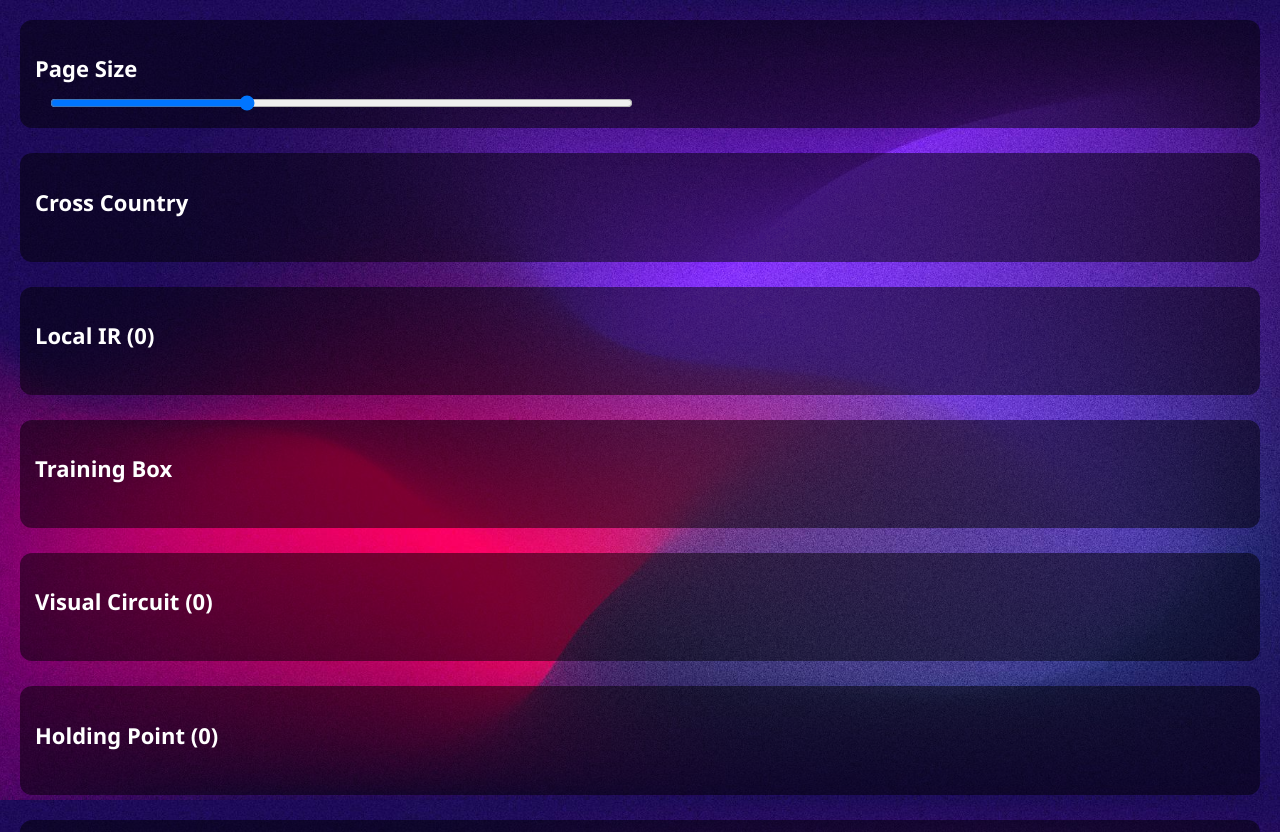
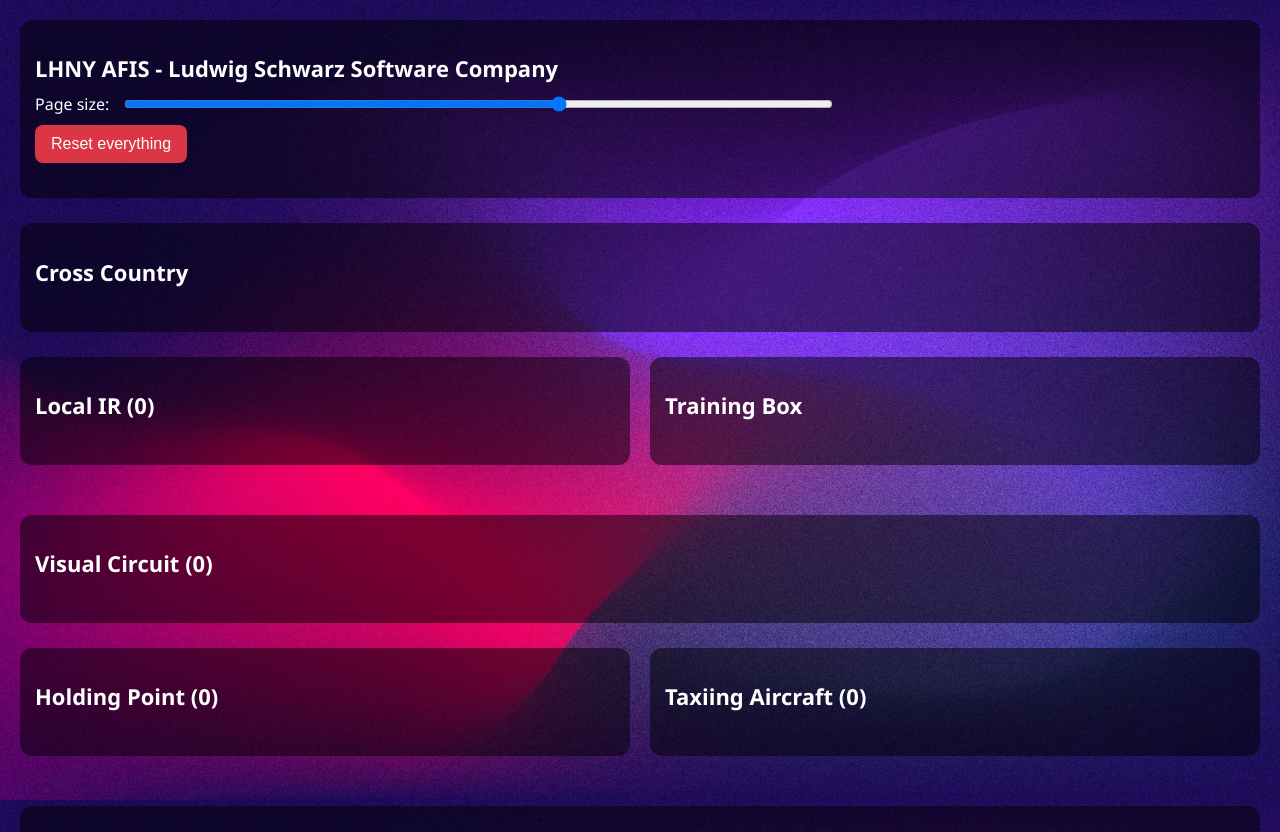
Before and after one commit to fepatrik/LHNY-AFIS, a Next.js app: page / in a window 1280 px wide. Shown: the top 832 px of the page. Built offline with nearby package versions, Linux system fonts and the light colour scheme.

Commit message:
Layout revision

```diff
--- a/components/AfisProgram.tsx
+++ b/components/AfisProgram.tsx
@@ -3,20 +3,82 @@
 import React, { useState, useEffect } from "react";
 
 const AfisProgram = () => {
-  const [taxiing, setTaxiing] = useState<string[]>([]);
-  const [holdingPoint, setHoldingPoint] = useState<string[]>([]);
-  const [visualCircuit, setVisualCircuit] = useState<string[]>([]);
-  const [trainingBox, setTrainingBox] = useState<{ [key: string]: string }>({});
-  const [crossCountry, setCrossCountry] = useState<string[]>([]);
-  const [apron, setApron] = useState(["TUR", "TUP", "TUQ", "BEC", "BED", "BEZ", "BJD", "BAK", "BFI", "BFJ", "BJC", "BFK", "BEY", "BFE", "BIY", "SKV", "SJK", "SUK", "PPL", "BAF", "SLW"]);
+  const [taxiing, setTaxiing] = useState<string[]>(() => JSON.parse(localStorage.getItem('taxiing') || '[]'));
+  const [holdingPoint, setHoldingPoint] = useState<string[]>(() => JSON.parse(localStorage.getItem('holdingPoint') || '[]'));
+  const [visualCircuit, setVisualCircuit] = useState<string[]>(() => JSON.parse(localStorage.getItem('visualCircuit') || '[]'));
+  const [trainingBox, setTrainingBox] = useState<{ [key: string]: string }>(() => JSON.parse(localStorage.getItem('trainingBox') || '{}'));
+  const [crossCountry, setCrossCountry] = useState<string[]>(() => JSON.parse(localStorage.getItem('crossCountry') || '[]'));
+  const [apron, setApron] = useState(() => JSON.parse(localStorage.getItem('apron') || '["TUR", "TUP", "TUQ", "BEC", "BED", "BEZ", "BJD", "BAK", "BFI", "BFJ", "BJC", "BFK", "BEY", "BFE", "BIY", "SKV", "SJK", "SUK", "PPL", "BAF", "SLW"]'));
   const [newReg, setNewReg] = useState<string>("");
-  const [localIR, setLocalIR] = useState<string[]>([]);
-  const [localIRDetails, setLocalIRDetails] = useState<{ [key: string]: { procedure: string; height: string; clearance: string } }>({});
+  const [localIR, setLocalIR] = useState<string[]>(() => JSON.parse(localStorage.getItem('localIR') || '[]'));
+  const [localIRDetails, setLocalIRDetails] = useState<{ [key: string]: { procedure: string; height: string; clearance: string } }>(() => JSON.parse(localStorage.getItem('localIRDetails') || '{}'));
   const [isModalOpen, setIsModalOpen] = useState<boolean>(false);
   const [selectedAircraft, setSelectedAircraft] = useState<string>("");
-  const [crossCountryFrequency, setCrossCountryFrequency] = useState<{ [key: string]: boolean }>({});
-  const [timestamps, setTimestamps] = useState<{ [key: string]: { takeoff?: string; landed?: string } }>({});
-const [uiScale, setUiScale] = useState<number>(1); // New state for UI scaling
+  const [crossCountryFrequency, setCrossCountryFrequency] = useState<{ [key: string]: boolean }>(() => JSON.parse(localStorage.getItem('crossCountryFrequency') || '{}'));
+  const [timestamps, setTimestamps] = useState<{ [key: string]: { takeoff?: string; landed?: string } }>(() => JSON.parse(localStorage.getItem('timestamps') || '{}'));
+  const [uiScale, setUiScale] = useState<number>(() => parseFloat(localStorage.getItem('uiScale') || '1'));
+
+
+const moveToLocalIRFromTrainingBox = (reg: string) => {
+  setTrainingBox((prev) => {
+    const updatedTrainingBox = { ...prev };
+    delete updatedTrainingBox[reg]; // Remove from Training Box
+    return updatedTrainingBox;
+  });
+
+
+  setLocalIR((prev) => [...prev, reg]); // Add to Local IR
+  setLocalIRDetails((prev) => ({
+    ...prev,
+    [reg]: { procedure: "---", height: "", clearance: "" } // Initialize details
+  }));
+};
+
+const Section: React.FC<{ title: string; children: React.ReactNode }> = ({ title, children }) => (
+  <div style={{ backgroundColor: "rgba(0, 0, 0, 0.5)", borderRadius: "12px", padding: "15px", marginBottom: "25px", flex: 1, fontFamily: "'Segoe UI', Tahoma, Geneva, Verdana, sans-serif", color: "white" }}>
+    <h2 style={{ fontSize: "22px", fontWeight: "bold", marginBottom: "10px" }}>{title}</h2>
+    {children}
+  </div>
+);
+
+  const openTrainingBoxModal = (reg: string) => {
+    setSelectedAircraft(reg);
+    setIsModalOpen(true);
+  };
+
+  const handleLocalIRToTrainingBox = (reg: string, box: string) => {
+    setLocalIRDetails((prev) => {
+      const newDetails = { ...prev };
+      delete newDetails[reg];
+      return newDetails;
+    });
+    setLocalIR((prev) => prev.filter((r) => r !== reg));
+    setTrainingBox((prev) => ({ ...prev, [reg]: box }));
+    closeModal();
+  };
+
+const Container: React.FC<{ children: React.ReactNode }> = ({ children }) => (
+  <div style={{ display: "flex", gap: "20px", marginBottom: "25px" }}>
+    {children}
+  </div>
+);
+
+
+const resetStates = () => {
+  setTaxiing([]);
+  setHoldingPoint([]);
+  setVisualCircuit([]);
+  setTrainingBox({});
+  setCrossCountry([]);
+  setApron(["TUR", "TUP", "TUQ", "BEC", "BED", "BEZ", "BJD", "BAK", "BFI", "BFJ", "BJC", "BFK", "BEY", "BFE", "BIY", "SKV", "SJK", "SUK", "PPL", "BAF", "SLW"]);
+  setNewReg("");
+  setLocalIR([]);
+  setLocalIRDetails({});
+  setCrossCountryFrequency({});
+  setTimestamps({});
+  setUiScale(1);
+  localStorage.clear(); // Törli az összes tárolt adatot
+};
 
   const handleScalingChange = (scale: number) => {
     setUiScale(scale);
@@ -24,8 +86,19 @@ const [uiScale, setUiScale] = useState<number>(1); // New state for UI scaling
 
   // Update the styles of all containers with the selected scale
 useEffect(() => {
-    document.documentElement.style.setProperty('--ui-scale', `${uiScale}`);
-  }, [uiScale]);
+    localStorage.setItem('taxiing', JSON.stringify(taxiing));
+    localStorage.setItem('holdingPoint', JSON.stringify(holdingPoint));
+    localStorage.setItem('visualCircuit', JSON.stringify(visualCircuit));
+    localStorage.setItem('trainingBox', JSON.stringify(trainingBox));
+    localStorage.setItem('crossCountry', JSON.stringify(crossCountry));
+    localStorage.setItem('apron', JSON.stringify(apron));
+    localStorage.setItem('localIR', JSON.stringify(localIR));
+    localStorage.setItem('localIRDetails', JSON.stringify(localIRDetails));
+    localStorage.setItem('crossCountryFrequency', JSON.stringify(crossCountryFrequency));
+    localStorage.setItem('timestamps', JSON.stringify(timestamps));
+    localStorage.setItem('uiScale', JSON.stringify(uiScale));
+  }, [taxiing, holdingPoint, visualCircuit, trainingBox, crossCountry, apron, localIR, localIRDetails, crossCountryFrequency, timestamps, uiScale]);
+
 
 
 const getCurrentTime = () => {
@@ -174,6 +247,7 @@ const moveToCrossCountry = (reg: string) => {
 
   const handleTrainingBoxSelection = (box: string) => {
     moveToTrainingBox(selectedAircraft, box);
+	  handleLocalIRToTrainingBox(selectedAircraft, box);
     closeModal();
   };
 
@@ -410,23 +484,38 @@ const renderAircraft = (
         }`}
       </style>
 
-<Section title="Page Size">
-  <div style={{ marginBottom: "var(--ui-margin)", width: "600px" /* Állítsuk be a csúszka szélességét */ }}>
-    <label style={{ fontSize: "var(--ui-font-size)", display: "flex", alignItems: "center" }}>
-
+<Section title="LHNY AFIS - Ludwig Schwarz Software Company">
+  <div style={{ marginBottom: "20px", width: "800px" }}>
+    <label style={{ fontSize: "16px", display: "flex", alignItems: "center" }}>
+      Page size:
       <input
         type="range"
-        min="0.5"
-        max="2"
-        step="0.1"
+        min="0.2"
+        max="1.5"
+        step="0.001"
         value={uiScale}
         onChange={(e) => handleScalingChange(parseFloat(e.target.value))}
         style={{
           marginLeft: "15px",
-          flex: "1", // Engedélyezzük, hogy a csúszka kitöltse az elérhető helyet
+          flex: "1",
         }}
       />
     </label>
+    <button
+      onClick={resetStates}
+      style={{
+        marginTop: "10px",
+        padding: "10px 16px",
+        fontSize: "16px",
+        backgroundColor: "rgb(220, 53, 69)",
+        color: "white",
+        borderRadius: "8px",
+        cursor: "pointer",
+        border: "none",
+      }}
+    >
+      Reset everything
+    </button>
   </div>
 </Section>
 
@@ -447,8 +536,12 @@ const renderAircraft = (
 
 
 
+ <Container>
  <Section title={`Local IR (${localIR.length})`}>
-        {renderAircraft(localIR, [{ label: "Joining Visual Circuit", onClick: moveToVisualCircuitFromLocalIR }])}
+    {renderAircraft(localIR, [
+      { label: "Joining Visual Circuit", onClick: moveToVisualCircuitFromLocalIR },
+      { label: "Proceed to Training Box", onClick: openTrainingBoxModal },
+    ])}
   </Section>
 
 <Section title="Training Box">
@@ -456,10 +549,11 @@ const renderAircraft = (
     Object.keys(trainingBox),
     [
       { label: "Joining Visual Circuit", onClick: moveToVisualFromTrainingBox },
-            { label: "Proceed to Cross Country", onClick: moveToCrossCountry }
+      { label: "Proceed to Local IR", onClick: moveToLocalIRFromTrainingBox } // Update this line
     ]
   )}
 </Section>
+    </Container>
 
       <Section title={`Visual Circuit (${visualCircuit.length})`}>
         {renderAircraft(visualCircuit, [
@@ -470,6 +564,7 @@ const renderAircraft = (
         ])}
       </Section>
 
+    <Container>
       <Section title={`Holding Point (${holdingPoint.length})`}>
         {renderAircraft(holdingPoint, [
           { label: "--> Visual Circuit", onClick: moveToVisualFromHolding },
@@ -483,6 +578,7 @@ const renderAircraft = (
           { label: "<-- Apron", onClick: moveBackToApron },
         ])}
       </Section>
+    </Container>
 
       <Section title="Apron">
         {renderAircraft(apron, [{ label: "->>Taxi", onClick: moveToTaxiFromApron }])}
```
Lines whose indentation alone changed are shown as unchanged.
